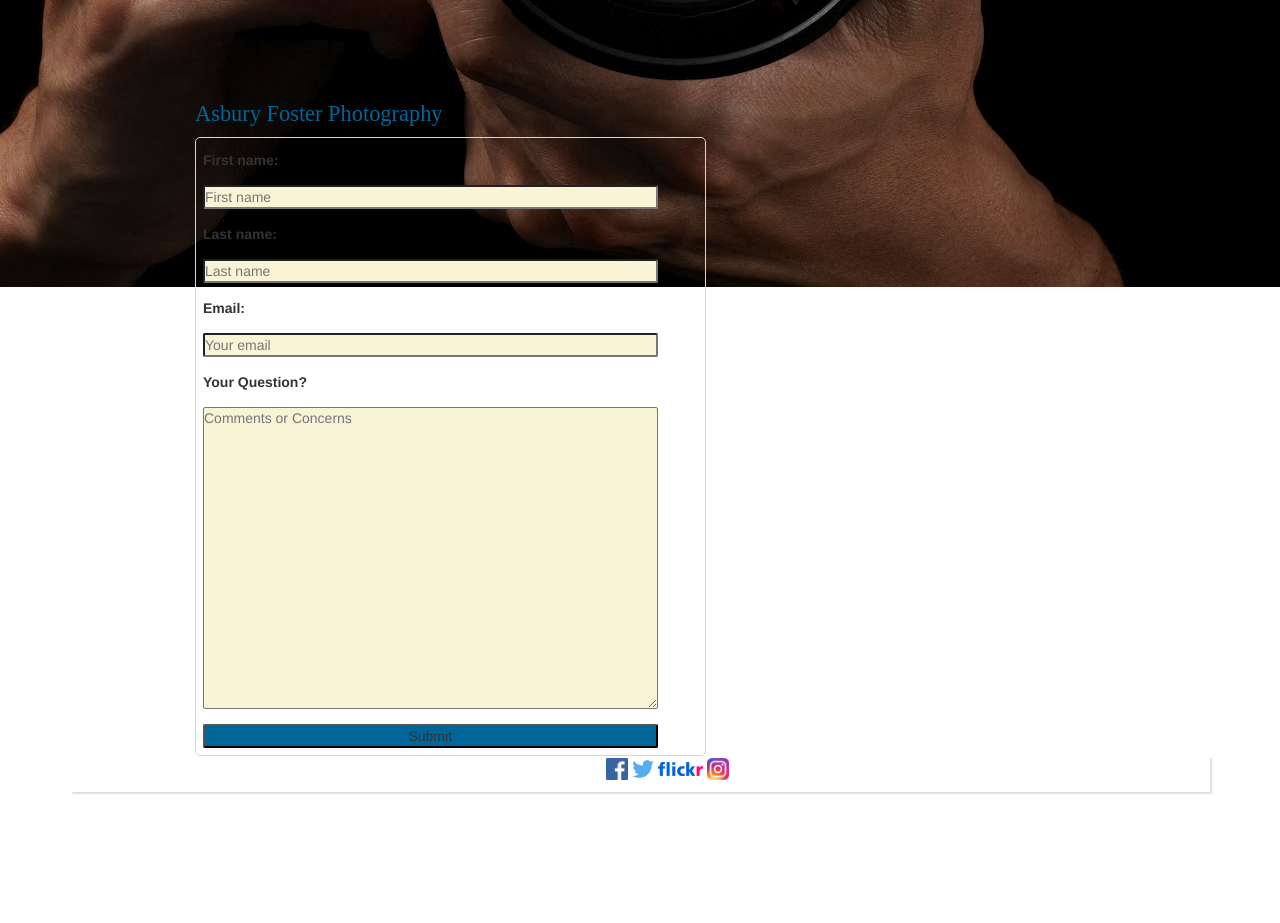
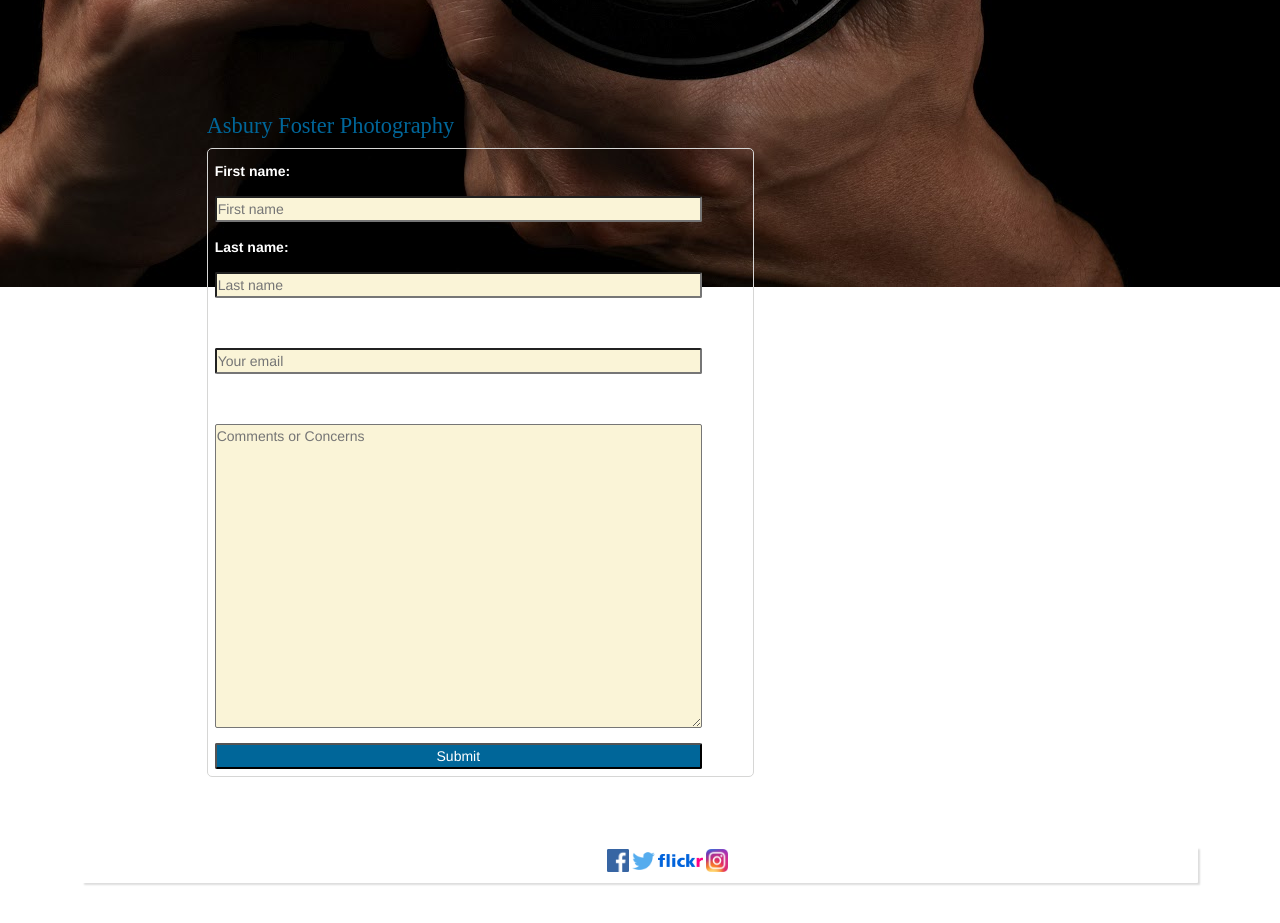
Before and after one commit to alward79/final_project, a plain HTML site: page contact.html in a window 1280 px wide. Shown: the part 780-1703 px from the top of the page. Before the commit the page ends 1642 px from the top, so only its background shows below. Drawn offline with nearby package versions, Linux system fonts and the light colour scheme.

Commit message:
updating px to em

```diff
--- a/css/style.css
+++ b/css/style.css
@@ -1,7 +1,7 @@
 /* #page
 ================================================== */
 body{
-	padding: 70px;
+	padding: 5.833em;
 	background: url(../img/bg2.jpg) repeat-x 50% 0 fixed ;
 
 }
@@ -67,19 +67,19 @@ p{
 /* #Form
 ================================================== */
 #contact{
-	width: 70%;
+	width: 75%;
 	border: 1px solid #d6d6d5;
 	padding: 2px;
 	border-radius: 5px;
+	color:white;
 }
 
 #contact input, #concern  {
 	display: inline-block;
 	width: 90%;
-	padding: 0px;
+	padding: 1px;
 	margin: 5px;
 	border-radius: 2px;
-	text-align: left;
 	background-color: #FAF4D7;
 }
 
@@ -101,10 +101,10 @@ p{
 	width: 90%;
 }
 
-
 /* #Footer
 ================================================== */
 footer{
+	margin-top: 5em;
 	padding: 0.1em;
 	clear: both;
     width: 100%;
```
